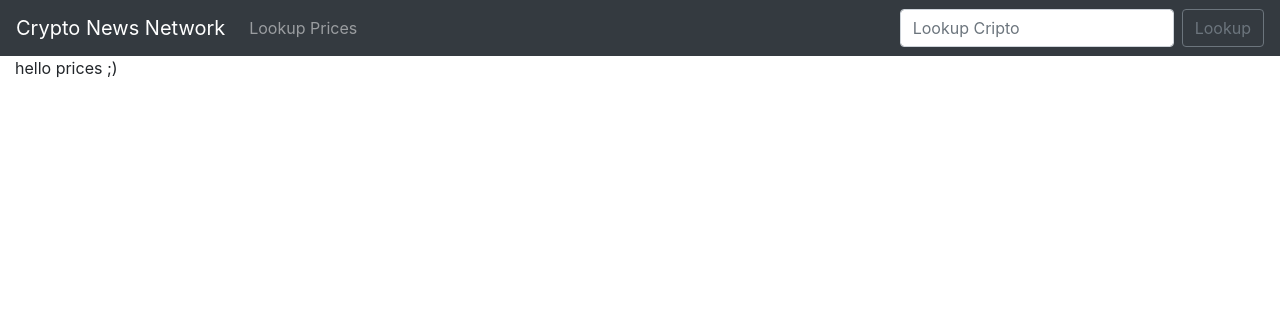
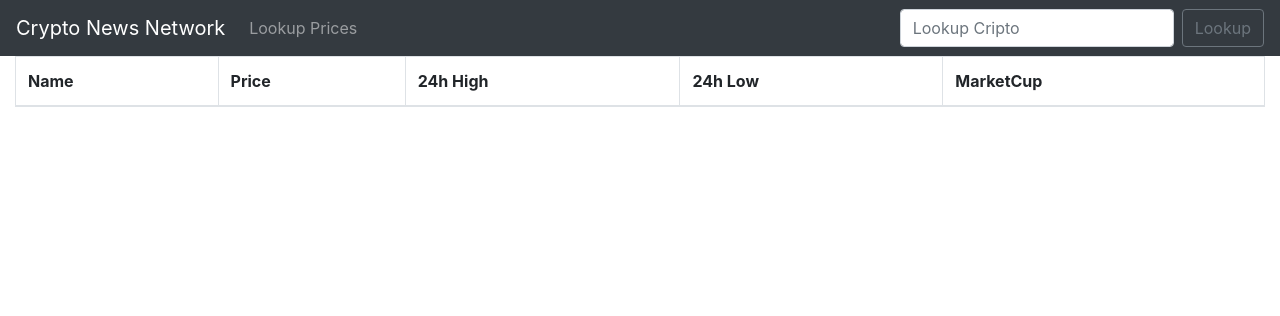
Before and after one commit to dpolyak/crypto_project, a Django app: page /prices/ in a window 1280 px wide. Shown: the top 316 px of the page. Run offline with Django 3.2, Linux system fonts and the light colour scheme; lists and menus that the app fills with data are empty; some libraries are stand-ins or nearby versions.

Commit message:
20-22. Making a Price  Lookup Work

```diff
--- a/cripto/templates/prices.html
+++ b/cripto/templates/prices.html
@@ -1,6 +1,33 @@
 {% extends 'base.html' %}
 
 {% block content %}
-	hello prices ;)
+<!-- Full Prices Block -->
+<table class="table table-striped table-bordered table-hover">
+  <thead>
+    <tr>
+      <th scope="col">Name</th>
+      <th scope="col">Price</th>
+      <th scope="col">24h High</th>
+      <th scope="col">24h Low</th>
+      <th scope="col">MarketCup</th>
+    </tr>
+  </thead>
+  <tbody>
+  	{% for key, value in price_data.DISPLAY.items %}
+	    <tr>
+	      <th scope="row">{{ key }}</th>
+	      <td>{{ value.USD.PRICE}}</td>
+	      <td>{{ value.USD.HIGHDAY}}</td>
+	      <td>{{ value.USD.LOWDAY}}</td>
+	      <td>{{ value.USD.MKTCAP}}</td>
+	    </tr>
+    {% endfor %}
+  </tbody>
+</table>
+
+{% comment "Debuging block" %}
+	{{ quote }}<br/>
+	{{ price_data }}
+{%  endcomment %}
 
 {% endblock %}
--- a/cripto/views.py
+++ b/cripto/views.py
@@ -1,9 +1,8 @@
 from django.shortcuts import render
+import requests
+import json
 
 def home(request):
-	import requests
-	import json
-
 	# Grab crypto full price data
 	price_full_api_request = requests.get(
 		"https://min-api.cryptocompare.com/data/pricemultifull?fsyms=BTC,EOS,LTC,XLM,ADA,USDT,XRP,TRX,ETH,REP,DASH,MIOTA,IOT&tsyms=USD")
@@ -18,4 +17,13 @@ def home(request):
 
 
 def prices(request):
-	return render(request, 'prices.html', {})
+
+	if request.method == 'POST':
+		quote = request.POST['quote']
+		quote = quote.upper()
+		quote_full_api_request = requests.get("https://min-api.cryptocompare.com/data/pricemultifull?fsyms=%s&tsyms=USD" % quote)
+		price_full_api = json.loads(quote_full_api_request.content)
+
+		return render(request, 'prices.html', {'quote':quote, 'price_data':price_full_api})
+	else:
+		return render(request, 'prices.html', { })
```
